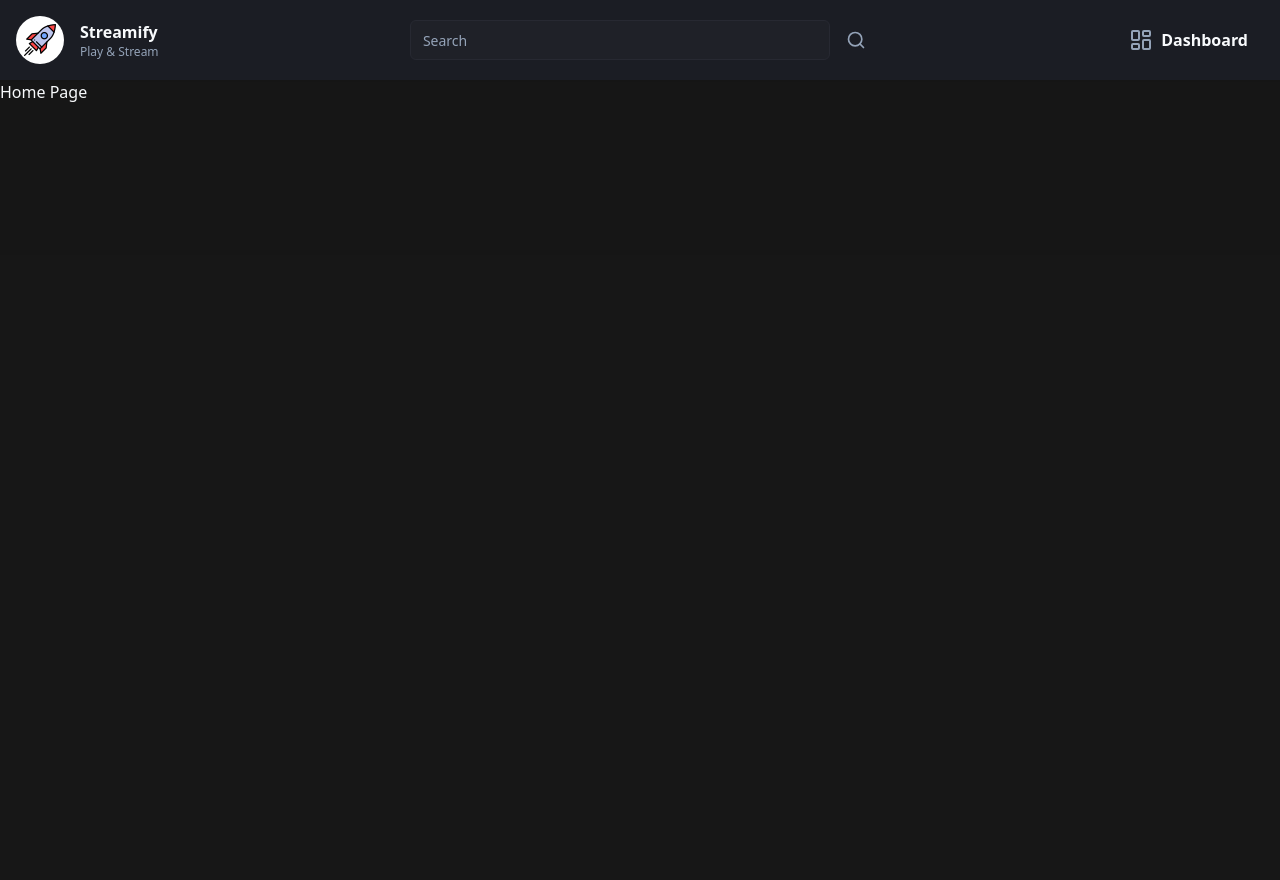
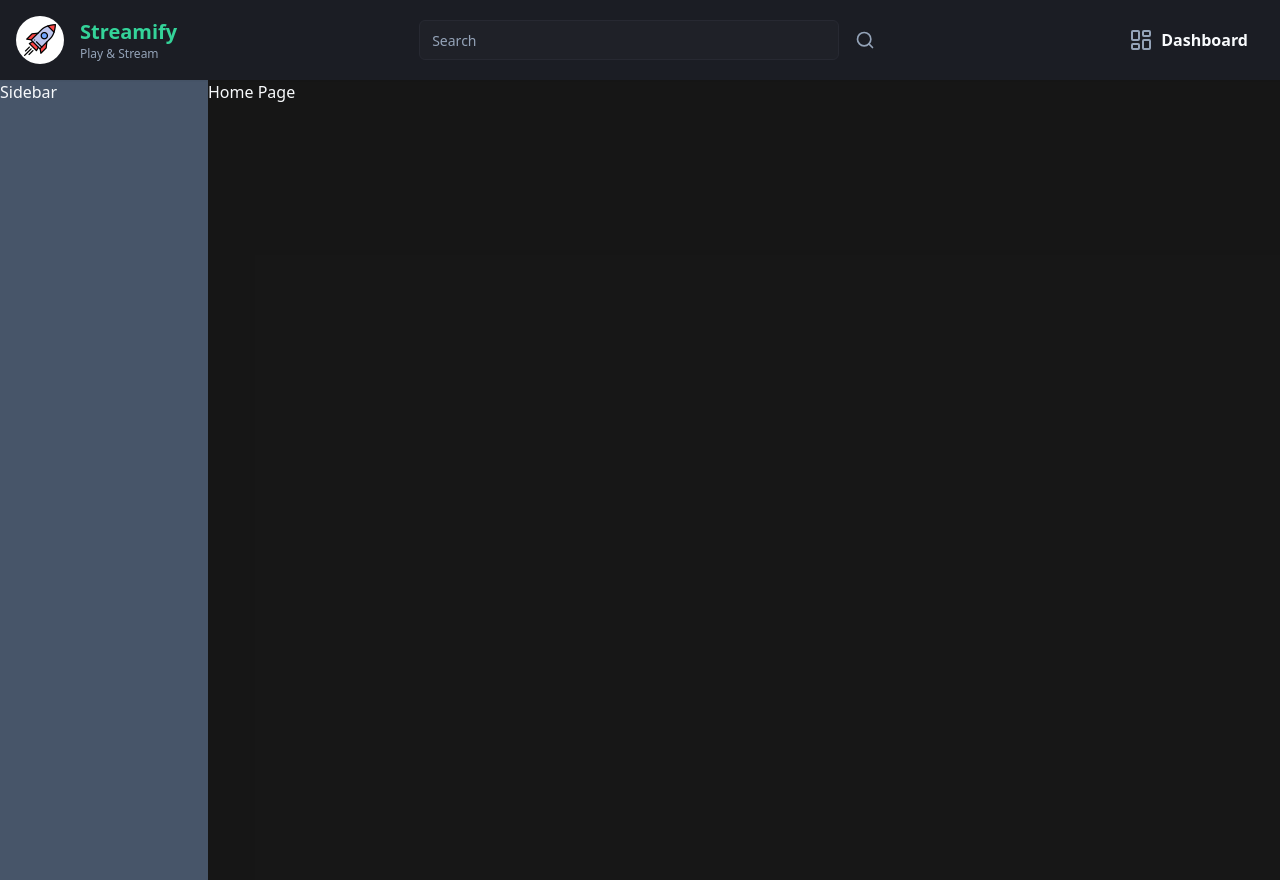
Before and after one commit to RudraNarola/Streamify, a Next.js app: page / in a window 1280 px wide. Built offline with nearby package versions, Linux system fonts and the light colour scheme.

Commit message:
started on sidebar

```diff
--- a/app/(user)/_components/Sidebar.tsx
+++ /dev/null
@@ -1,7 +0,0 @@
-import React from "react";
-
-const Sidebar = () => {
-  return <div className="text-red-500 bg-white">Sidebar</div>;
-};
-
-export default Sidebar;
--- a/app/(user)/_components/Logo.tsx
+++ b/app/(user)/_components/navbar/Logo.tsx
@@ -8,7 +8,7 @@ const Logo = () => {
           <Image src="/logo8.png" alt="Logo" height={32} width={32} />
         </div>
         <div className="hidden lg:block">
-          <p className="font-bold">Streamify</p>
+          <p className="font-bold text-emerald-400 text-xl">Streamify</p>
           <p className="text-muted-foreground text-xs">Play & Stream</p>
         </div>
       </div>
--- /dev/null
+++ b/app/(user)/_components/sidebar/Sidebar.tsx
@@ -0,0 +1,13 @@
+import React from "react";
+
+const Sidebar = () => {
+  return (
+    <>
+      <div className="w-52 h-full bg-slate-600 ">
+        <h1>Sidebar</h1>
+      </div>
+    </>
+  );
+};
+
+export default Sidebar;
--- a/app/(user)/layout.tsx
+++ b/app/(user)/layout.tsx
@@ -1,5 +1,5 @@
-import Navbar from "./_components/Navbar";
-import Sidebar from "./_components/Sidebar";
+import Navbar from "./_components/navbar/Navbar";
+import Sidebar from "./_components/sidebar/Sidebar";
 
 export default function UserLayout({
   children,
@@ -9,7 +9,10 @@ export default function UserLayout({
   return (
     <>
       <Navbar />
-      <div className="mt-20">{children}</div>
+      <main className="h-full flex flex-row mt-20">
+        <Sidebar />
+        {children}
+      </main>
     </>
   );
 }
```
Also changed, not shown: app/(user)/_components/navbar/Action.tsx (renamed from app/(user)/_components/Action.tsx), app/(user)/_components/navbar/Navbar.tsx (renamed from app/(user)/_components/Navbar.tsx), app/(user)/_components/navbar/Search.tsx (renamed from app/(user)/_components/Search.tsx).
